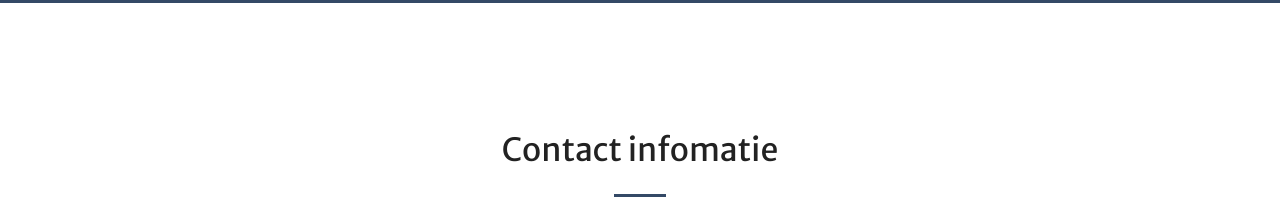
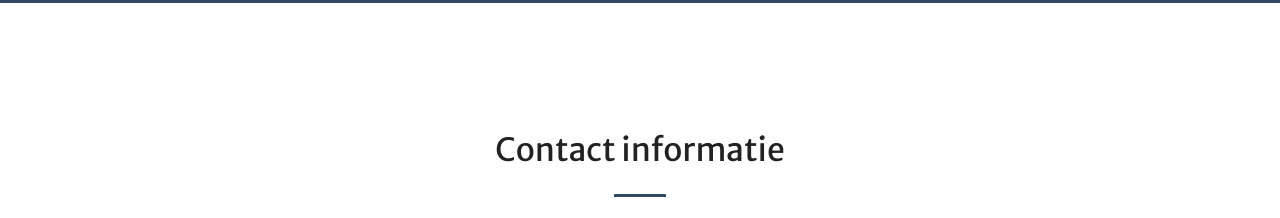
Before and after one commit to sjoerd-code/website-mathijs, a plain HTML site: page index.html in a window 1280 px wide. Shown: the part 2400-2618 px from the top of the page. Drawn offline with nearby package versions, Linux system fonts and the light colour scheme; some packages are replaced by stand-ins of ours; a script that the page names is missing.

Commit message:
Update index.html

```diff
--- a/index.html
+++ b/index.html
@@ -119,7 +119,7 @@
             <div class="container px-4 px-lg-5">
                 <div class="row gx-4 gx-lg-5 justify-content-center">
                     <div class="col-lg-8 col-xl-6 text-center">
-                        <h2 class="mt-0">Contact infomatie</h2>
+                        <h2 class="mt-0">Contact informatie</h2>
                         <hr class="divider" />
                         <p class="text-muted mb-5">Ben je klaar voor verandering in je leven? Neem contact met mij op! Ik ben beschikbaar op werkdagen tussen 12:00 en 18:00</p>
                     </div>
```
